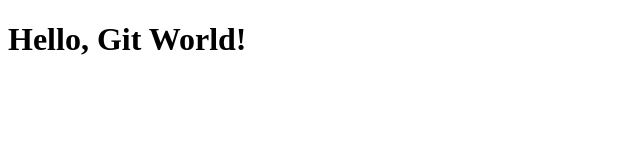
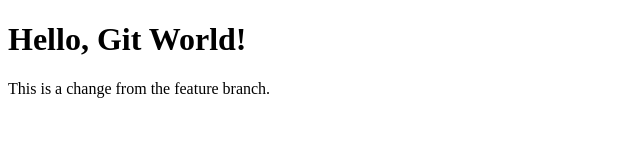
Before and after one commit to SubikshaRamesh/git-project, a plain HTML site: page index.html in a window 1280 px wide. Shown: the whole page, without its empty margins (0-640 px from the left). Drawn offline with Linux system fonts and the light colour scheme.

Commit message:
Added paragraph in feature branch

```diff
--- a/index.html
+++ b/index.html
@@ -5,5 +5,7 @@
   </head>
   <body>
     <h1>Hello, Git World!</h1>
+    <p>This is a change from the feature branch.</p>
+
   </body>
 </html>
```
